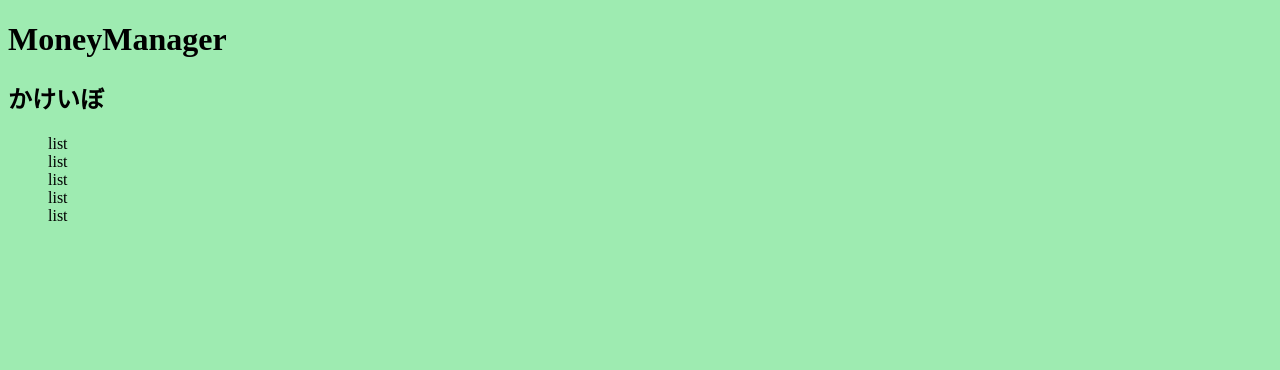
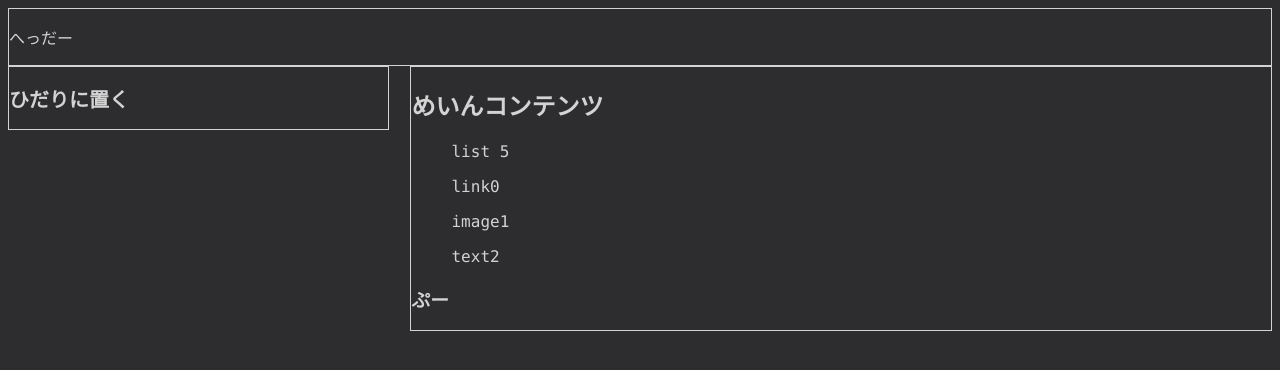
Before and after one commit to monolabhitsuzi/2017-04-KatoAndYamashita, a website: page index.pug in a window 1280 px wide. Drawn offline with nearby package versions, Linux system fonts and the light colour scheme; files that its build step writes are made by us from their sources.

Commit message:
pugの分割
public/pugの追加
layoutをextendsして頑張る
main left headerを追加した。
必要があればまた追加する

```diff
--- a/common/common.css
+++ /dev/null
@@ -1,3 +0,0 @@
-body {
-    background-color: #9eebb1;
-}
--- a/index.js
+++ b/index.js
@@ -11,8 +11,8 @@ let mainWindow = null;
 app.on('ready', () => {
     // mainWindowを作成（windowの大きさや、Kioskモードにするかどうかなどもここで定義できる）
     mainWindow = new BrowserWindow({
-            width: 800,
-            height: 1000,
+            width: 1000,
+            height: 800,
         }
     );
 // Electronに表示するhtmlを絶対パスで指定（相対パスだと動かない）
--- a/index.pug
+++ b/index.pug
@@ -1,14 +1,7 @@
-doctype html
-html(lang="ja")
-    head
-        meta(charset="utf-8")
-        title MoneyManager
-        link(rel="stylesheet" type="text/css" href="./common/common.css")
-    body
-        h1.sitettl MoneyManager
-        main.main
-            h2.content_ttl かけいぼ
-            ul(style="list-style-type: none")
-                - for (var i = 0; i < 5; i++)
-                    li list
-                -
+extends ./public/pug/layout
+
+block title
+    title index.jadeファイルのタイトルが入ります
+block meta
+    meta(name='description', content='index.pug')
+block body
--- /dev/null
+++ b/public/css/common.css
@@ -0,0 +1,21 @@
+html {
+    background-color: #2d2d30;
+    color: lightgray;
+    font-family: "Ricty Diminished", Consolas, serif;
+}
+
+.header {
+    border:solid lightgray 1px;
+}
+
+.left {
+    float: left;
+    width: 30%;
+    border:solid lightgray 1px;
+}
+
+.main {
+    float: right;
+    width: 68%;
+    border:solid lightgray 1px;
+}
--- /dev/null
+++ b/public/js/common.js
@@ -0,0 +1,3 @@
+/**
+ * Created by zf7he on 2017/05/23.
+ */
--- /dev/null
+++ b/public/pug/header.pug
@@ -0,0 +1,4 @@
+//
+   Created by zf7he on 2017/05/23.
+header.header
+    p へっだー
--- /dev/null
+++ b/public/pug/layout.pug
@@ -0,0 +1,20 @@
+//
+   Created by zf7he on 2017/05/23.
+
+doctype
+html(lang='ja')
+    head
+        meta(charset='UTF-8')
+        meta(http-equiv='X-UA-Compatible' content='IE=edge')
+        meta(name='viewport', content='width=device-width,user-scalable=yes,initial-scale=1.0')
+        meta(name='robots', content='index,follow')
+        meta(name='format-detection', content='telephone=no')
+        block title
+        block meta
+        link(rel='shortcut icon', href='/favicon.ico')
+        link(rel="stylesheet", type="text/css", href="./public/css/common.css")
+    body
+        include ./header
+        include ./main
+        block body
+        include ./left
--- /dev/null
+++ b/public/pug/left.pug
@@ -0,0 +1,5 @@
+//
+   Created by zf7he on 2017/05/23.
+
+sub.left
+    h2.content_ttl ひだりに置く
--- /dev/null
+++ b/public/pug/main.pug
@@ -0,0 +1,17 @@
+//
+   Created by zf7he on 2017/05/23.
+
+block main
+    main.main
+        h2.content_ttl めいんコンテンツ
+        ul(style="list-style-type: none")
+            - for (var $i = 0; $i < 5; $i++)
+            li list #{$i}
+            -
+
+            - var list = ['link', 'image', 'text']
+
+            each item, index in list
+                p #{item + index}
+            -
+        h3.content_ttl ぷー
```
